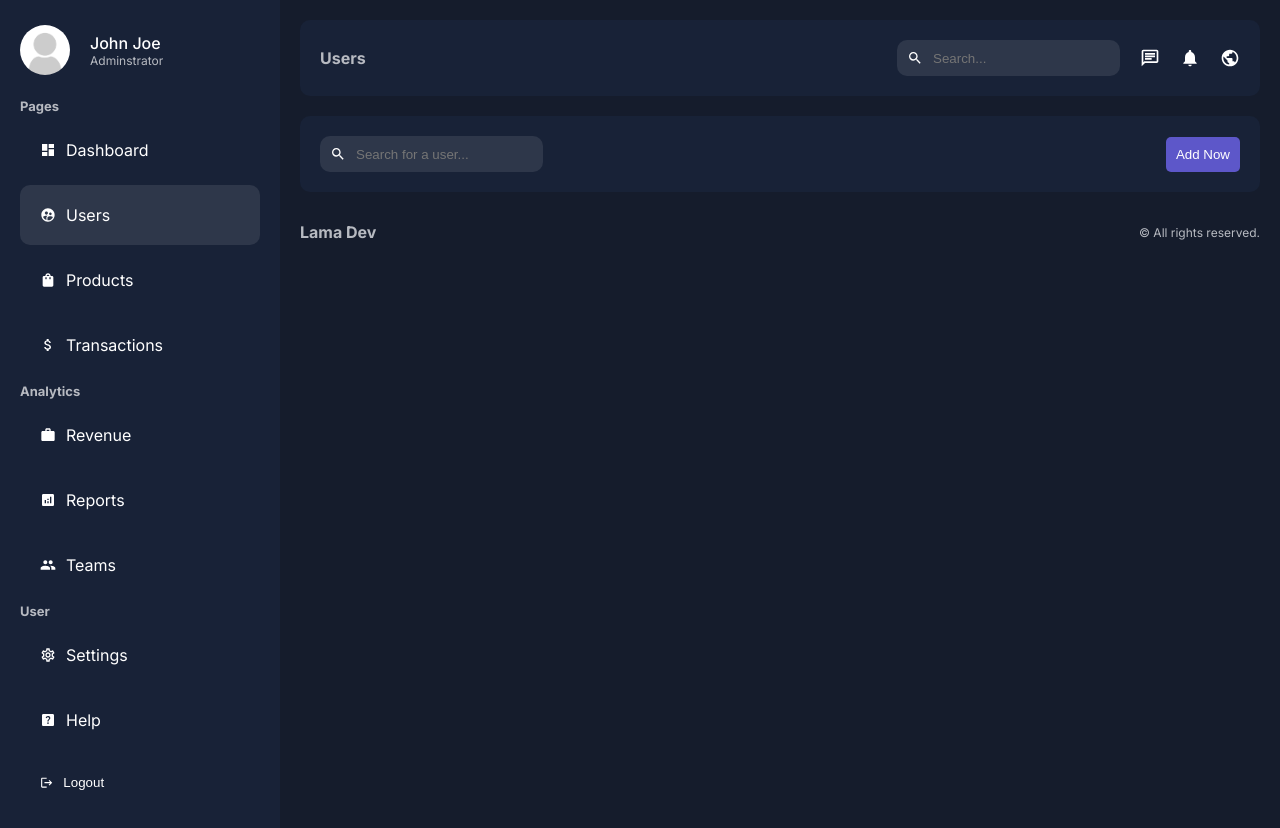
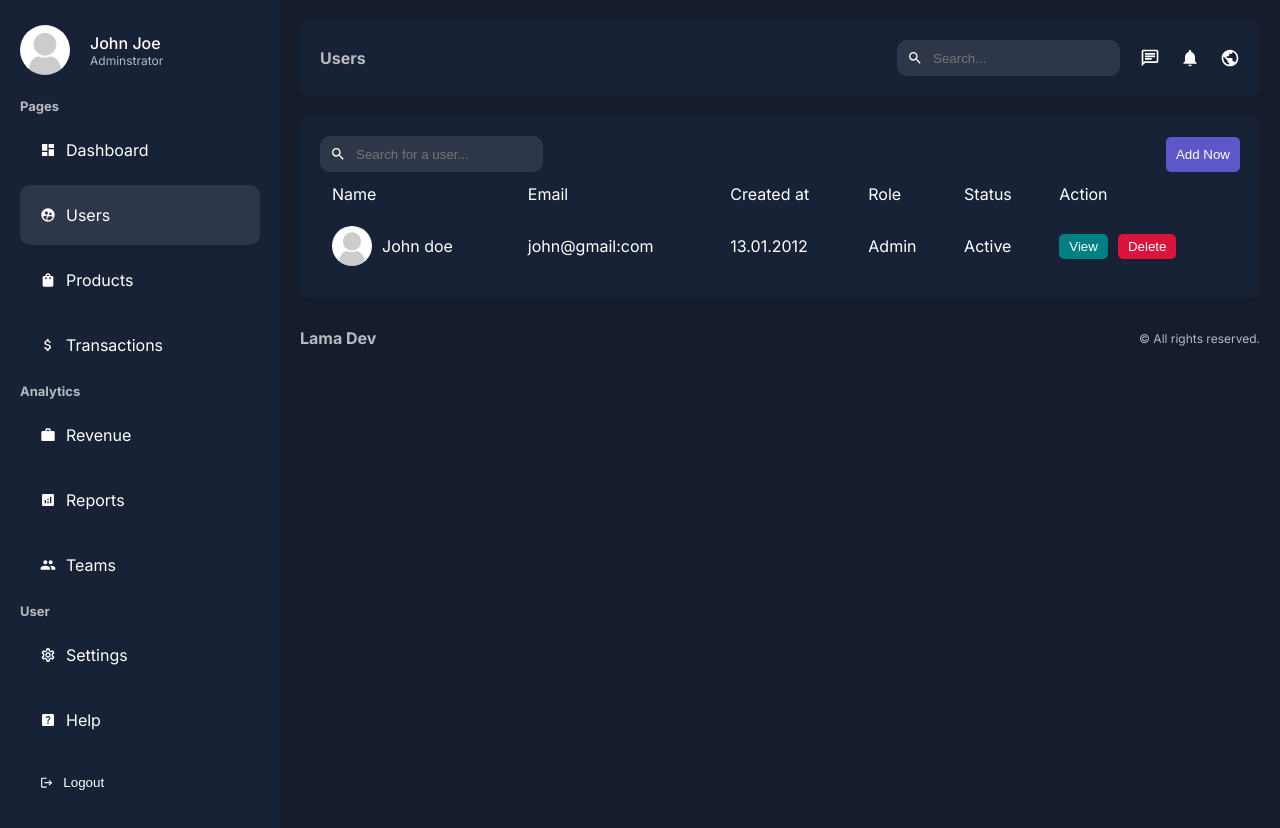
Before and after one commit to akramoo/Dashboard-, a Next.js app: page /dashboard/users in a window 1280 px wide. Built offline with nearby package versions, Linux system fonts and the light colour scheme.

Commit message:
creating the users page design

```diff
--- a/app/dashboard/users/page.jsx
+++ b/app/dashboard/users/page.jsx
@@ -1,6 +1,7 @@
 import Search from "@/app/ui/dashboard/search/search";
 import styles from "@/app/ui/dashboard/users/users.module.css";
 import Link from "next/link";
+import Image from "next/image";
 
 const UsersPage = () => {
   return (
@@ -11,7 +12,50 @@
           <button className={styles.addButton}>Add Now</button>
         </Link>
       </div>
-      <table className={styles.table}></table>
+      <table className={styles.table}>
+        <thead>
+          <tr>
+            <td>Name</td>
+            <td>Email</td>
+            <td>Created at</td>
+            <td>Role</td>
+            <td>Status</td>
+            <td>Action</td>
+          </tr>
+        </thead>
+        <tbody>
+          <tr>
+            <td>
+              <div className={styles.user}>
+                <Image
+                  src="/noavatar.png"
+                  alt=""
+                  width={40}
+                  height={40}
+                  className={styles.userImage}
+                />
+                John doe
+              </div>
+            </td>
+            <td>john@gmail:com</td>
+            <td>13.01.2012</td>
+            <td>Admin</td>
+            <td>Active</td>
+            <td>
+              <div className={styles.buttons}>
+                <Link href="/">
+                  <button className={`${styles.button} ${styles.view}`}>
+                    View
+                  </button>
+                </Link>
+                <button className={`${styles.button} ${styles.delete}`}>
+                  Delete
+                </button>
+              </div>
+            </td>
+          </tr>
+        </tbody>
+      </table>
     </div>
   );
 };
--- a/app/ui/dashboard/users/users.module.css
+++ b/app/ui/dashboard/users/users.module.css
@@ -18,4 +18,44 @@
     border: none;
     border-radius: 5px;
     cursor: pointer;
-  }
+}
+
+.table {
+  width: 100%;
+}
+
+.table td {
+  padding: 10px;
+}
+
+.user {
+  display: flex;
+  align-items: center;
+  gap: 10px;
+}
+
+.userImage {
+  border-radius: 50%;
+  object-fit: cover;
+}
+
+.buttons {
+  display: flex;
+  gap: 10px;
+}
+
+.button {
+  padding: 5px 10px;
+  border-radius: 5px;
+  color: var(--text);
+  border: none;
+  cursor: pointer;
+}
+
+.view {
+  background-color: teal;
+}
+
+.delete {
+  background-color: crimson;
+}
```
